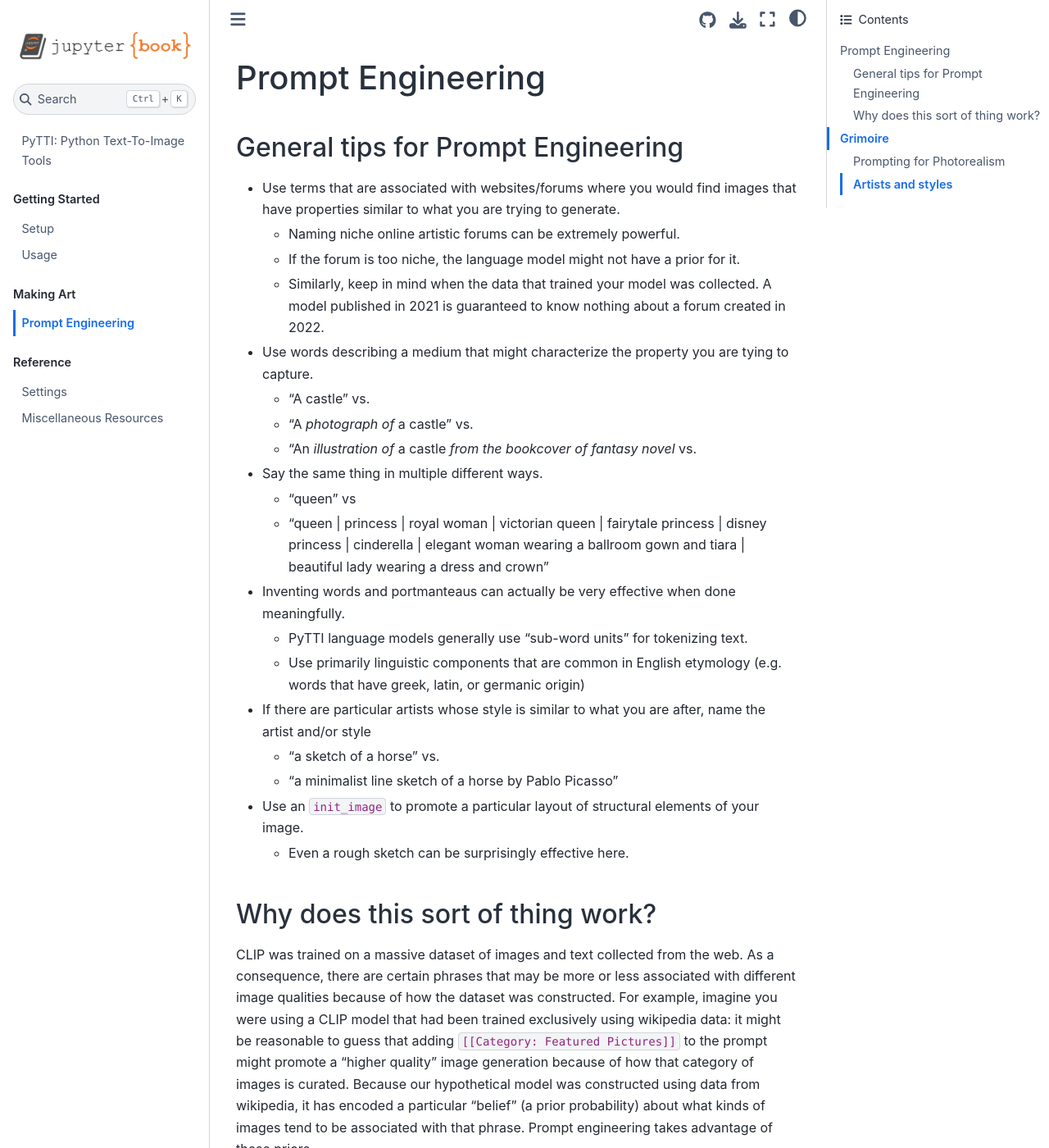
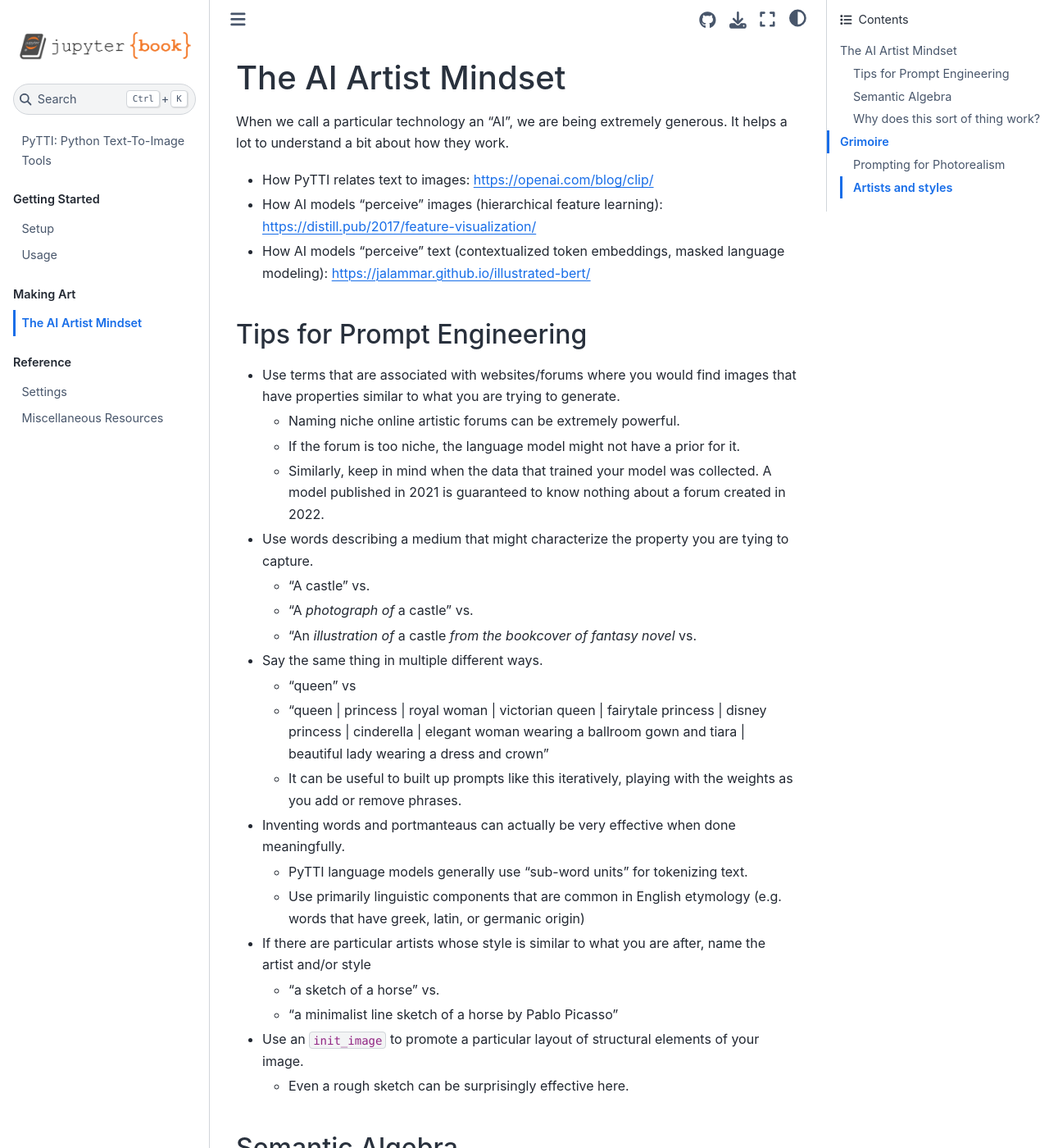
Before and after one commit to pytti-tools/pytti-book, a Jupyter Book: the page built from Grimoire.md, in a window 1280 px wide and 1400 px high. Shown: the whole window at 82% size. Built offline with Jupyter Book 1.0.4 settings and Sphinx 7.4.7 and the Sphinx Book theme 1.1.4, drawn with Linux system fonts in a browser that asks for light colours; some of the changed text lies outside the part shown.

Commit message:
added some tips

```diff
--- a/Grimoire.md
+++ b/Grimoire.md
@@ -1,6 +1,13 @@
-# Prompt Engineering
+# The AI Artist Mindset
 
-## General tips for Prompt Engineering
+When we call a particular technology an "AI", we are being extremely generous. It helps a lot to understand a bit about how they work.
+
+* How PyTTI relates text to images: https://openai.com/blog/clip/
+* How AI models "perceive" images (hierarchical feature learning): https://distill.pub/2017/feature-visualization/
+* How AI models "perceive" text (contextualized token embeddings, masked language modeling): https://jalammar.github.io/illustrated-bert/
+
+
+## Tips for Prompt Engineering
 
 * Use terms that are associated with websites/forums where you would find images that have properties similar to what you are trying to generate.
   * Naming niche online artistic forums can be extremely powerful.
@@ -13,6 +20,7 @@
 * Say the same thing in multiple different ways.
   * "queen" vs
   * "queen | princess | royal woman | victorian queen | fairytale princess | disney princess | cinderella | elegant woman wearing a ballroom gown and tiara | beautiful lady wearing a dress and crown"
+  * It can be useful to built up prompts like this iteratively, playing with the weights as you add or remove phrases.
 * Inventing words and portmanteaus can actually be very effective when done meaningfully.
   * PyTTI language models generally use "sub-word units" for tokenizing text.
   * Use primarily linguistic components that are common in English etymology (e.g. words that have greek, latin, or germanic origin)
@@ -21,6 +29,13 @@
   * "a minimalist line sketch of a horse by Pablo Picasso"
 * Use an `init_image` to promote a particular layout of structural elements of your image.
   * Even a rough sketch can be surprisingly effective here.
+
+## Semantic Algebra
+
+* Use negative weights to remove generation artifacts that you don't want.
+  * It's common for text or faces to be generated unexpectedly.
+  * You can often repair this behavior with prompts like "text:-.9:-1"
+
 
 ## Why does this sort of thing work?
 
```
